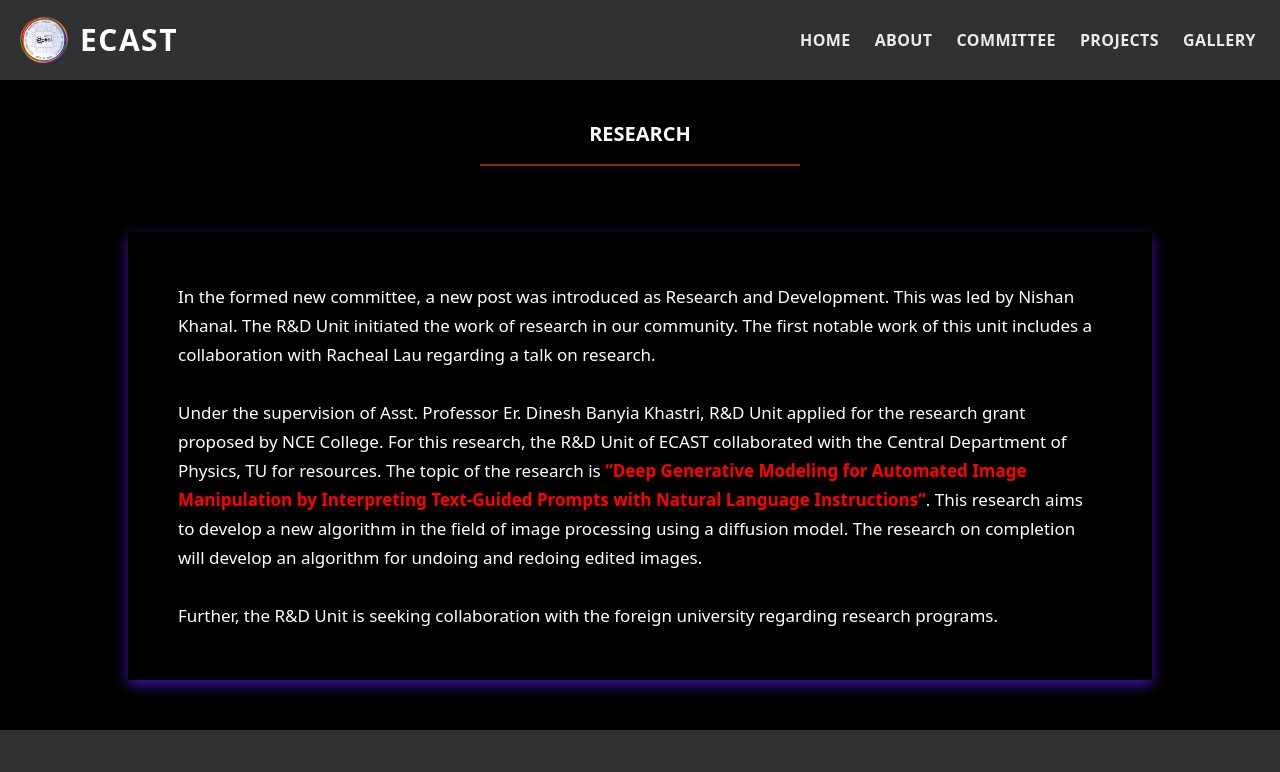
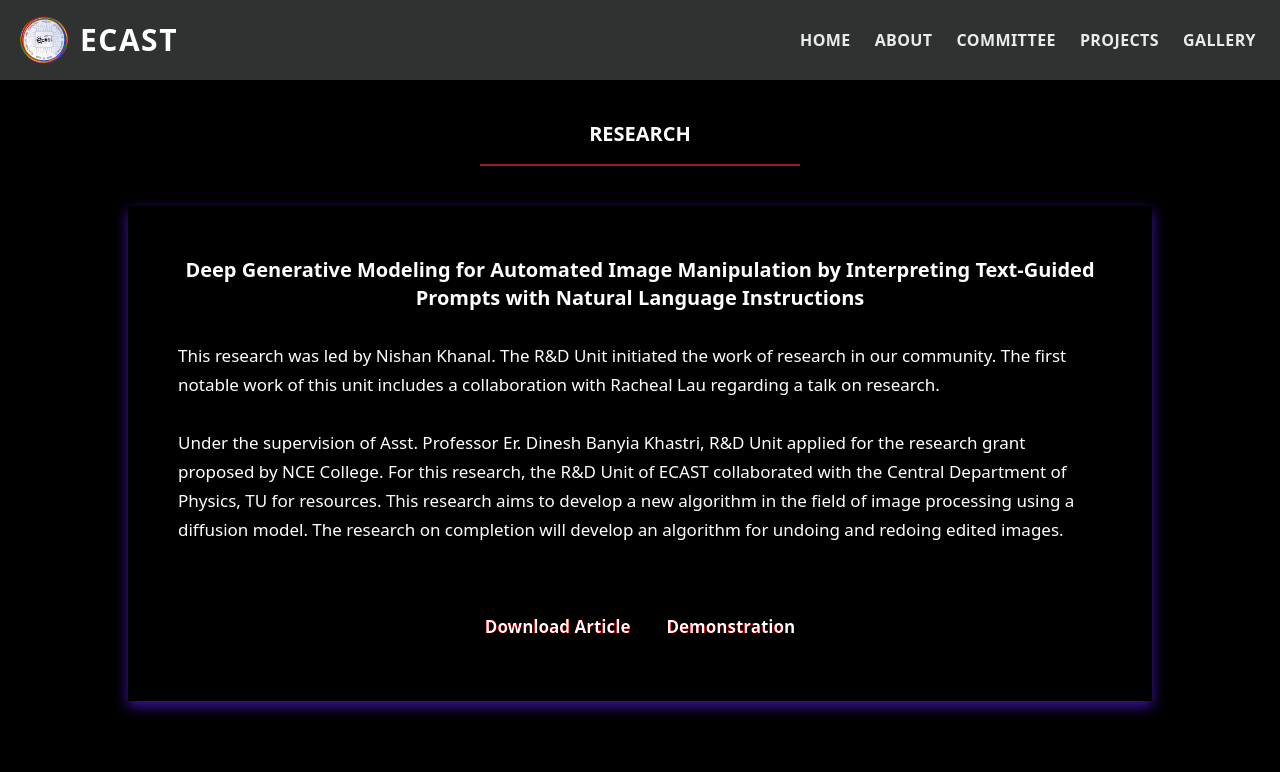
Before and after one commit to ecastthapathali/ecastthapathali.github.io, a React (Vite) app: page /research in a window 1280 px wide. Shown: the top 772 px of the page. Built offline with nearby package versions, Linux system fonts and the light colour scheme.

Commit message:
:page_facing_up: Configured 404, improved About and its components, added research directory

```diff
--- a/src/App.tsx
+++ b/src/App.tsx
@@ -3,7 +3,6 @@ import NavBar from "./components/NavBar";
 import Home from "./components/Home";
 import About from "./components/About";
 import Committee from "./components/Committee";
-
 import Footer from "./components/Footer";
 // import IntakeForm from "./components/IntakeForm";
 import whatisEcast from "./components/aboutComponents/WhatisECAST";
@@ -16,7 +15,7 @@ import WholeEvents from "./components/ourEvents/WholeEvents";
 import Gallery from "./components/Gallery";
 // import FormSub from "./components/FormSub"; // Uncomment Next Intake
 import Projects from "./components/Projects";
-
+import NotFound from "./components/404";
 
 function App() {
   const images = [
@@ -39,21 +38,20 @@ function App() {
       <BrowserRouter basename="/">
         <NavBar />
         <Routes>
-          <Route path="/" Component={Home} />
-          <Route path="/about" Component={About} />
-          <Route path="/committee" Component={Committee} />
-          <Route path="/Gallery" element={<Gallery images={images} />} />
+          <Route path="/" element={<Home />} />
+          <Route path="/about" element={<About />} />
+          <Route path="/committee" element={<Committee />} />
+          <Route path="/gallery" element={<Gallery images={images} />} />
           <Route path="/whatisecast" Component={whatisEcast} />
-          <Route path="/workshop" Component={Workshop} />
-          <Route path="/innovation" Component={Innovation} />
-          <Route path="/research" Component={Research} />
-          <Route path="/upcomingevents" Component={UpcomingEvents} />
-          <Route path="/pastevents" Component={OurPastEvents} />
-          <Route path="/ourevents" Component={WholeEvents} />
-          {/* <Route path="/FormSub" Component={FormSub} />  */}
-          <Route path="/Projects" Component={Projects} />
-
-
+          <Route path="/workshop" element={<Workshop />} />
+          <Route path="/innovation" element={<Innovation />} />
+          <Route path="/research" element={<Research />} />
+          <Route path="/upcomingevents" element={<UpcomingEvents />} />
+          <Route path="/pastevents" element={<OurPastEvents />} />
+          <Route path="/ourevents" element={<WholeEvents />} />
+          {/* <Route path="/formsub" element={<FormSub />} /> */}
+          <Route path="/projects" element={<Projects />} />
+          <Route path="*" element={<NotFound />} />
         </Routes>
         <Footer />
       </BrowserRouter>
--- /dev/null
+++ b/src/components/404.tsx
@@ -0,0 +1,23 @@
+import React from 'react';
+import { Link } from 'react-router-dom';
+
+const NotFound: React.FC = () => {
+  return (
+    <div className="bg-black text-white text-center h-screen flex flex-col justify-center items-center p-5">
+      <h1 className="text-6xl md:text-8xl mb-5">404 - Page Not Found</h1>
+      <p className="text-xl md:text-2xl mb-8">The page you are looking for does not exist.</p>
+      <Link
+        to="/"
+        className="bg-white text-black py-2 px-4 rounded-lg text-lg md:text-xl transition-transform duration-300 transform hover:scale-110"
+        style={{
+          textShadow: '0 0 10px rgba(255, 255, 255, 0.8), 0 0 20px rgba(255, 255, 255, 0.6)',
+          animation: 'glow 1.5s ease-in-out infinite',
+        }}
+      >
+        Go to Home
+      </Link>
+    </div>
+  );
+};
+
+export default NotFound;
--- a/src/components/About.tsx
+++ b/src/components/About.tsx
@@ -61,7 +61,7 @@ const About = () => {
           <div className="content flex flex-col items-start gap-5">
             <p className="heading font-bold text-3xl">Research</p>
             <p className="para leading-normal">
-            In the formed new committee, a new post was introduced as Research and Development. This was led...
+            Undertaking research initiatives that delve into cutting-edge topics such as artificial intelligence, cybersecurity, machine learning and more ...
             </p>
             <button className="btn text-white no-underline p-2 font-semibold cursor-pointer rounded border-2 border-gray-300 outline-none transition-all hover:bg-crimson hover:border-transparent" onClick={researchClick}>
               Read more
--- a/src/components/aboutComponents/Innovation.tsx
+++ b/src/components/aboutComponents/Innovation.tsx
@@ -1,5 +1,5 @@
 import {useNavigate } from "react-router-dom";
-import "./css/Innovation.css";
+
 
 const Innovation = () => {
 
@@ -17,13 +17,17 @@ const Innovation = () => {
         <div className="w-1/2 lg:w-1/4 mx-auto border-t-1 border-b-2 border-red-800 my-4"></div>
       </div>
 
-    <div className="container">
+    <div className="highlight text-white flex justify-between w-full h-auto pb-12 bg-black flex-col sm:flex-row sm:justify-center">
     <div className="semi-container">
     ECAST conducts various programs, including flagship events like "My First Commit," a Software Fellowship Program focusing on emerging technologies and web development. They organize competitions like the "Pride Month Design Competition" to raise awareness and celebrate LGBTQIA+ rights. Additionally, ECAST hosts seminars and talks such as "Unleashing the Art of Enquiry" and "Talk Show on Block Chain" to explore research and career prospects in technology fields. The society actively participates in projects like the development of the Thapathali Campus website and engages in initiatives like the Yathartha Tech-Fest, where they handle tasks such as proposal writing, social media management, website development, and event coordination. ECAST also conducts coding competitions, gaming events like the PUBG Competition, and workshops on topics ranging from ASP.NET to machine learning. Looking ahead, their future plans include organizing workshops, documentation sessions, and projects related to machine learning and blockchain, aiming to continue promoting technological innovation and skill development within the campus community.
+    <br />
+    <div className="flex justify-center">
+    <div className="button-container2 flex justify-center">
+    <br />
+  <button onClick={handleClick}>See Events</button>
+</div>
+</div>
 
-    <div className="button-container2">
-          <button onClick={handleClick}>   Read More</button>
-      </div>
     </div>
     </div>
 
--- a/src/components/aboutComponents/Research.tsx
+++ b/src/components/aboutComponents/Research.tsx
@@ -1,37 +1,81 @@
-
-import "./css/Research.css";
-
 const Research = () => {
   return (
     <>
-        <div className="flex flex-col items-center justify-center bg-black text-white pt-10">
+      <div className="flex flex-col items-center justify-center bg-black text-white pt-10">
         <p className="text-center font-bold text-xl">
           RESEARCH
         </p>
         <div className="w-1/2 lg:w-1/4 mx-auto border-t-1 border-b-2 border-red-800 my-4"></div>
       </div>
+      <div className="highlight text-white flex justify-between w-full h-auto pb-12 bg-black flex-col sm:flex-row sm:justify-center">
+        <div className="semi-container mt-6">
+        <p className="text-center font-bold text-xl">
+        Deep Generative Modeling for Automated Image Manipulation by Interpreting Text-Guided Prompts with Natural Language Instructions
+        </p>
+        <br />
+         This  research was led by Nishan Khanal. The R&D Unit initiated the work of research in our community. The first notable work of this unit includes a collaboration with Racheal Lau regarding a talk on research.<br /><br />
+          Under the supervision of Asst. Professor Er. Dinesh Banyia Khastri, R&D Unit applied for the research grant proposed by NCE College. For this research, the R&D Unit of ECAST collaborated with the Central Department of Physics, TU for resources. This research aims to develop a new algorithm in the field of image processing using a diffusion model. The research on completion will develop an algorithm for undoing and redoing edited images.<br /><br />
+          <br />
+          <div className="flex justify-center">
+  <button
+    className="btn text-white no-underline p-2 font-semibold cursor-pointer rounded border-2 border-black outline-none transition-all hover:bg-red-600 hover:border-transparent mx-2 relative overflow-hidden"
+    onClick={() => {
+      window.location.href = '#'; // Replace '#' with the actual download link
+    }}
+  >
+    <span className="absolute top-0 left-0 w-full h-full bg-red-600 mix-blend-overlay animate-neon"></span>
+    Download Article
+  </button>
 
-    <div className="container">
-    <div className="semi-container">
-    In the formed new committee, a new post was introduced as Research and
-Development. This was led by Nishan Khanal. The R&D Unit initiated the work of
-research in our community. The first notable work of this unit includes a collaboration
-with Racheal Lau regarding a talk on research.<br></br><br></br>
-Under the supervision of Asst. Professor Er. Dinesh Banyia Khastri, R&D Unit applied
-for the research grant proposed by NCE College. For this research, the R&D Unit of
-ECAST collaborated with the Central Department of Physics, TU for resources. The
-topic of the research is <b> “Deep Generative Modeling for Automated Image
-Manipulation by Interpreting Text-Guided Prompts with Natural Language
-Instructions”</b>. This research aims to develop a new algorithm in the field of image
-processing using a diffusion model. The research on completion will develop an
-algorithm for undoing and redoing edited images.<br></br><br></br>
-Further, the R&D Unit is seeking collaboration with the foreign university regarding
-research programs.
-    </div>
-    </div>
+  <button
+    className="btn text-white no-underline p-2 font-semibold cursor-pointer rounded border-2 border-black outline-none transition-all hover:bg-red-600 hover:border-transparent mx-2 relative overflow-hidden"
+    onClick={() => {
+      window.location.href = 'https://ecast.tcioe.edu.np/assets/research/ProposalDeepGenerativeModelingforAutomatedImageManipulationbyInterpretingText-GuidedPromptswithNaturalLanguageInstructions.pdf'; // Replace '#' with the actual link for demonstration
+    }}
+  >
+    <span className="absolute top-0 left-0 w-full h-full bg-red-600 mix-blend-overlay animate-neon"></span>
+    Demonstration
+  </button>
+</div>
 
+        </div>
+      </div>
+    {/*
+      <div className="highlight text-white flex justify-between w-full h-auto pb-12 bg-black flex-col sm:flex-row sm:justify-center">
+        <div className="semi-container mt-6">
+        <p className="text-center font-bold text-xl">
+        TITLE OF THE ARTICLE
+        </p>
+        <br />
+        ABOUT THE RESEARCH
+          <br />
+          <div className="flex justify-center">
+  <button
+    className="btn text-white no-underline p-2 font-semibold cursor-pointer rounded border-2 border-black outline-none transition-all hover:bg-red-600 hover:border-transparent mx-2 relative overflow-hidden"
+    onClick={() => {
+      window.location.href = '#'; // Replace '#' with the actual download link
+    }}
+  >
+    <span className="absolute top-0 left-0 w-full h-full bg-red-600 mix-blend-overlay animate-neon"></span>
+    Download Article
+  </button>
+
+  <button
+    className="btn text-white no-underline p-2 font-semibold cursor-pointer rounded border-2 border-black outline-none transition-all hover:bg-red-600 hover:border-transparent mx-2 relative overflow-hidden"
+    onClick={() => {
+      window.location.href = '#'; // Replace '#' with the actual link for demonstration
+    }}
+  >
+    <span className="absolute top-0 left-0 w-full h-full bg-red-600 mix-blend-overlay animate-neon"></span>
+    Demonstration
+  </button>
+</div>
+
+        </div>
+      </div>
+*/}
     </>
-  )
+  );
 }
 
-export default Research
+export default Research;
```
Also changed, not shown: src/components/aboutComponents/WhatisECAST.tsx (+42 -22 lines), 1 other file (tests, documents, lock files or other folders).
